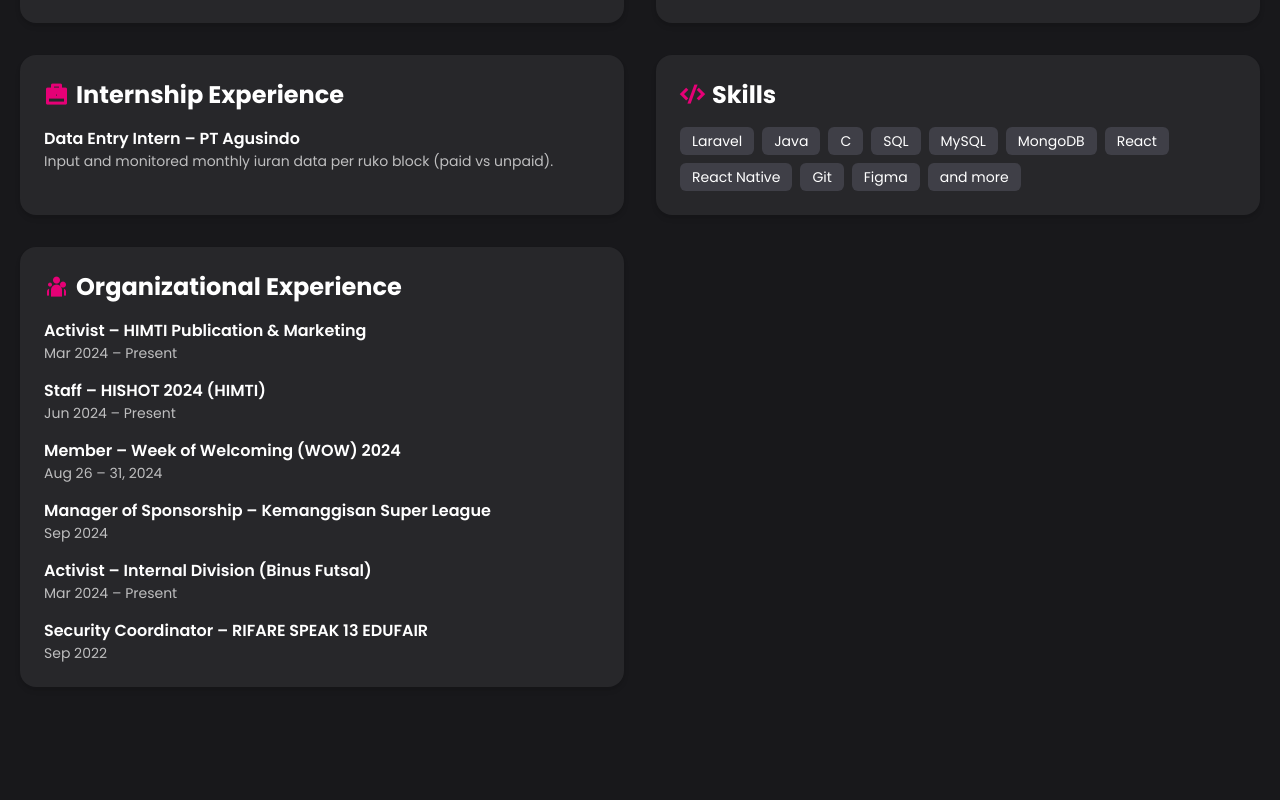
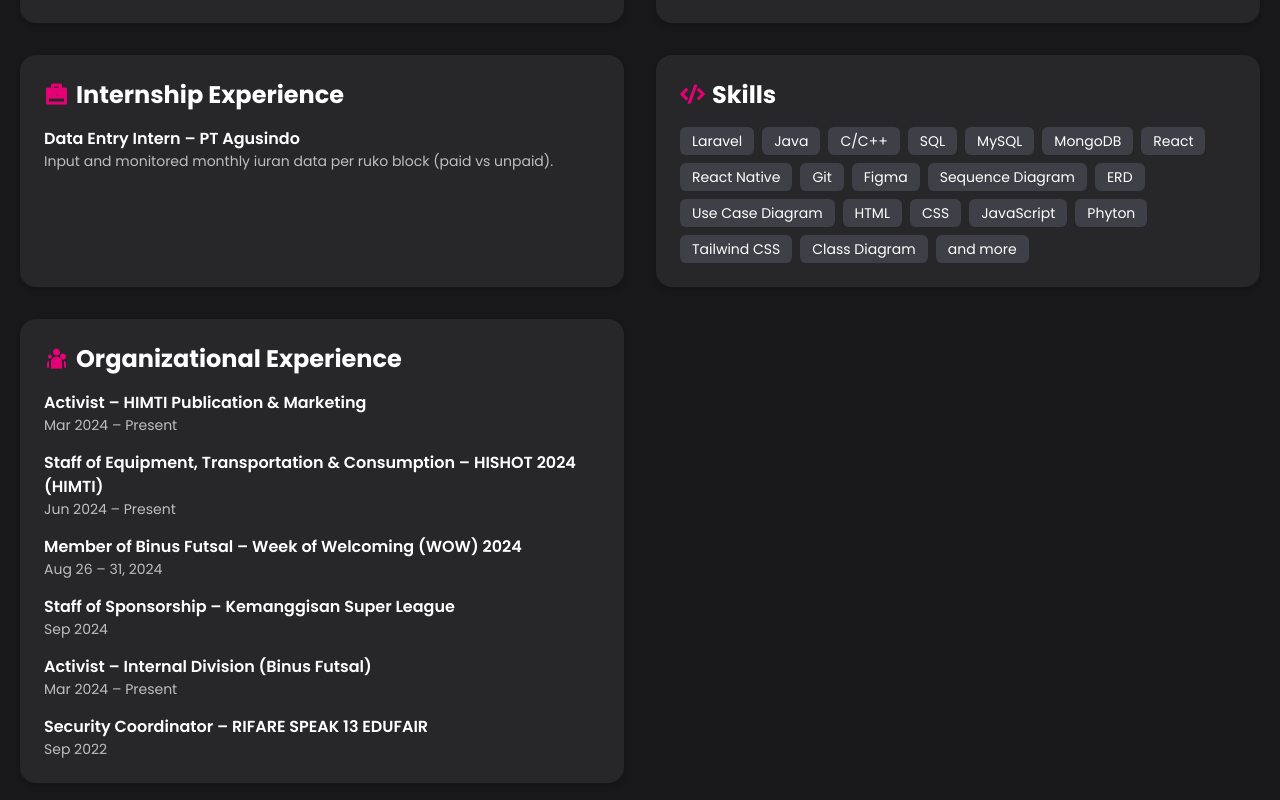
Before and after one commit to FrandySoe/Frandy-Portofolio, a React (Vite) app: page / in a window 1280 px wide. Shown: the part 1180-1980 px from the top of the page. Built offline with nearby package versions, Linux system fonts and the light colour scheme.

Commit message:
Fixing Error

```diff
--- a/src/App.jsx
+++ b/src/App.jsx
@@ -121,7 +121,7 @@ function App() {
                 {[
                   "Laravel",
                   "Java",
-                  "C",
+                  "C/C++",
                   "SQL",
                   "MySQL",
                   "MongoDB",
@@ -129,6 +129,15 @@ function App() {
                   "React Native",
                   "Git",
                   "Figma",
+                  "Sequence Diagram",
+                  "ERD",
+                  "Use Case Diagram",
+                  "HTML",
+                  "CSS",
+                  "JavaScript",
+                  "Phyton",
+                  "Tailwind CSS",
+                  "Class Diagram",
                   "and more",
                 ].map((skill, index) => (
                   <span
@@ -155,18 +164,18 @@ function App() {
                   <p className="text-sm opacity-70">Mar 2024 – Present</p>
                 </div>
                 <div>
-                  <p className="font-semibold">Staff – HISHOT 2024 (HIMTI)</p>
+                  <p className="font-semibold"> Staff of Equipment, Transportation & Consumption – HISHOT 2024 (HIMTI)</p>
                   <p className="text-sm opacity-70">Jun 2024 – Present</p>
                 </div>
                 <div>
                   <p className="font-semibold">
-                    Member – Week of Welcoming (WOW) 2024
+                    Member of Binus Futsal – Week of Welcoming (WOW) 2024
                   </p>
                   <p className="text-sm opacity-70">Aug 26 – 31, 2024</p>
                 </div>
                 <div>
                   <p className="font-semibold">
-                    Manager of Sponsorship – Kemanggisan Super League
+                    Staff of Sponsorship – Kemanggisan Super League
                   </p>
                   <p className="text-sm opacity-70">Sep 2024</p>
                 </div>
--- a/src/data.js
+++ b/src/data.js
@@ -127,7 +127,7 @@ export const listProject = [
     gambar: Project3,
     nama: "Asphalt 9",
     desk: "Asphalt 9 Website Clone A static website that replicates the look and core features of the official Asphalt 9 site. Built with HTML, CSS, and JavaScript, it showcases game information, a car gallery, trailers, and responsive interactive navigation.",
-    tools: ["HTML", "JS", "CSS"],
+    tools: ["HTML", "JavaScript", "CSS"],
     dad: "400",
     link: "https://frandysoe.github.io/Asphalt/",
   },
```
